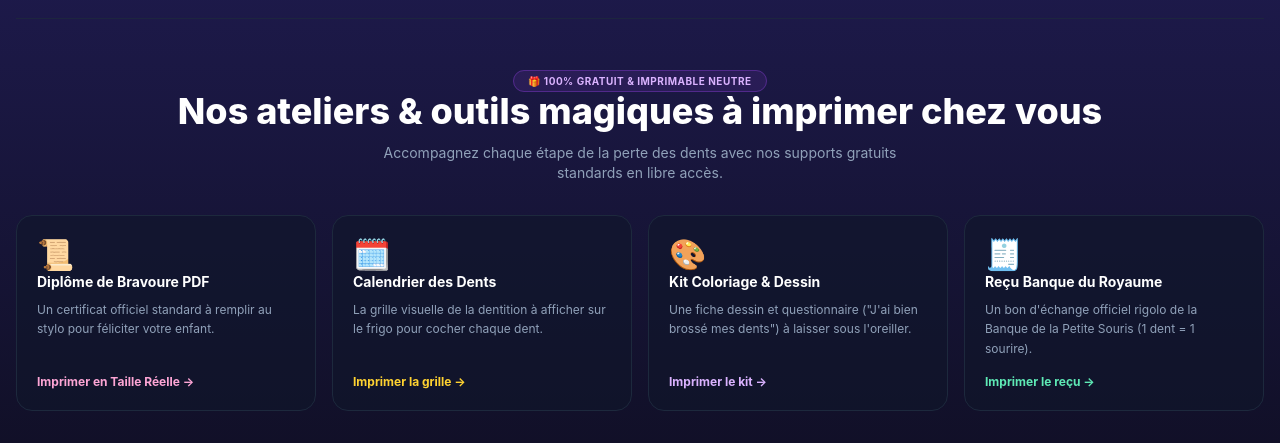
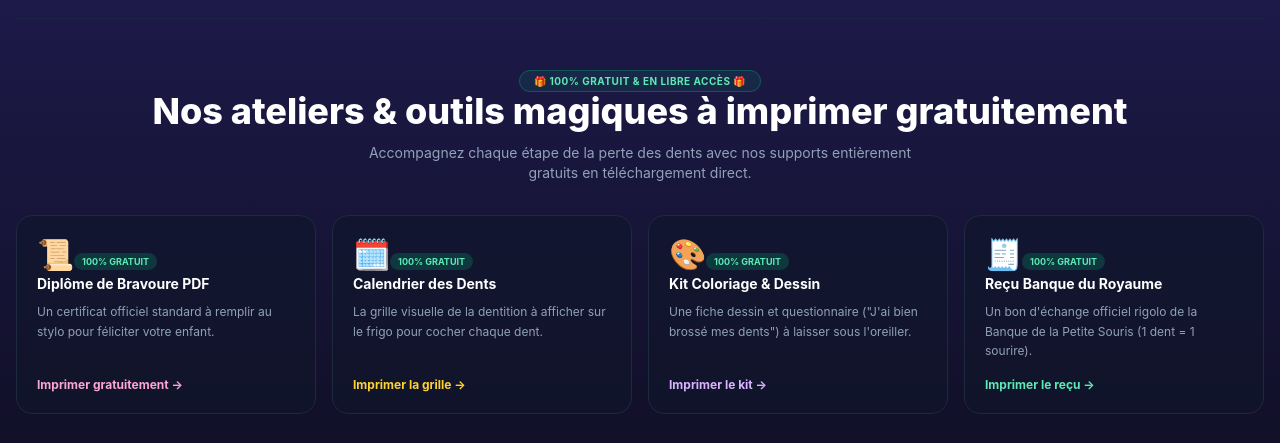
Before and after one commit to AlexConceptDevelopper/lettrepetitesouris, a React (Vite) app in the folder frontend/: page / in a window 1280 px wide. Shown: the part 794-1237 px from the top of the page. Built offline with nearby package versions, Linux system fonts and the light colour scheme; no server answers.

Commit message:
force free title on second section

```diff
--- a/frontend/src/pages/Home.tsx
+++ b/frontend/src/pages/Home.tsx
@@ -384,14 +384,14 @@ export function Home() {
         {/* SECTION DES 4 OUTILS & IMPRIMABLES GRATUITS */}
         <section className="w-full border-t border-slate-800/80 pt-12 text-left">
           <div className="text-center space-y-3 mb-8">
-            <span className="px-3.5 py-1 bg-purple-500/10 text-purple-300 border border-purple-500/30 rounded-full text-[10px] font-bold uppercase tracking-wider">
-              🎁 100% Gratuit & Imprimable Neutre
+            <span className="px-3.5 py-1 bg-emerald-500/10 text-emerald-300 border border-emerald-500/30 rounded-full text-[10px] font-bold uppercase tracking-wider">
+              🎁 100% GRATUIT & EN LIBRE ACCÈS 🎁
             </span>
             <h2 className="text-2xl md:text-4xl font-extrabold text-white">
-              Nos ateliers & outils magiques à imprimer chez vous
+              Nos ateliers & outils magiques à imprimer gratuitement
             </h2>
             <p className="text-slate-400 text-xs md:text-sm max-w-xl mx-auto">
-              Accompagnez chaque étape de la perte des dents avec nos supports gratuits standards en libre accès.
+              Accompagnez chaque étape de la perte des dents avec nos supports entièrement gratuits en téléchargement direct.
             </p>
           </div>
 
@@ -400,6 +400,9 @@ export function Home() {
             <div className="bg-slate-900/60 border border-slate-800 p-5 rounded-2xl flex flex-col justify-between space-y-4 hover:border-pink-500/40 transition group">
               <div className="space-y-2">
                 <span className="text-3xl">📜</span>
+                <span className="inline-block px-2 py-0.5 bg-emerald-500/20 text-emerald-300 font-bold text-[9px] uppercase rounded-full mb-1">
+                  100% Gratuit
+                </span>
                 <h3 className="text-sm font-bold text-white group-hover:text-pink-300 transition-colors">
                   Diplôme de Bravoure PDF
                 </h3>
@@ -408,7 +411,7 @@ export function Home() {
                 </p>
               </div>
               <Link to="/gratuit" className="text-xs font-bold text-pink-300 hover:underline">
-                Imprimer en Taille Réelle →
+                Imprimer gratuitement →
               </Link>
             </div>
 
@@ -416,6 +419,9 @@ export function Home() {
             <div className="bg-slate-900/60 border border-slate-800 p-5 rounded-2xl flex flex-col justify-between space-y-4 hover:border-amber-400/40 transition group">
               <div className="space-y-2">
                 <span className="text-3xl">🗓️</span>
+                <span className="inline-block px-2 py-0.5 bg-emerald-500/20 text-emerald-300 font-bold text-[9px] uppercase rounded-full mb-1">
+                  100% Gratuit
+                </span>
                 <h3 className="text-sm font-bold text-white group-hover:text-amber-300 transition-colors">
                   Calendrier des Dents
                 </h3>
@@ -432,6 +438,9 @@ export function Home() {
             <div className="bg-slate-900/60 border border-slate-800 p-5 rounded-2xl flex flex-col justify-between space-y-4 hover:border-purple-400/40 transition group">
               <div className="space-y-2">
                 <span className="text-3xl">🎨</span>
+                <span className="inline-block px-2 py-0.5 bg-emerald-500/20 text-emerald-300 font-bold text-[9px] uppercase rounded-full mb-1">
+                  100% Gratuit
+                </span>
                 <h3 className="text-sm font-bold text-white group-hover:text-purple-300 transition-colors">
                   Kit Coloriage & Dessin
                 </h3>
@@ -448,6 +457,9 @@ export function Home() {
             <div className="bg-slate-900/60 border border-slate-800 p-5 rounded-2xl flex flex-col justify-between space-y-4 hover:border-emerald-400/40 transition group">
               <div className="space-y-2">
                 <span className="text-3xl">🧾</span>
+                <span className="inline-block px-2 py-0.5 bg-emerald-500/20 text-emerald-300 font-bold text-[9px] uppercase rounded-full mb-1">
+                  100% Gratuit
+                </span>
                 <h3 className="text-sm font-bold text-white group-hover:text-emerald-300 transition-colors">
                   Reçu Banque du Royaume
                 </h3>
```
